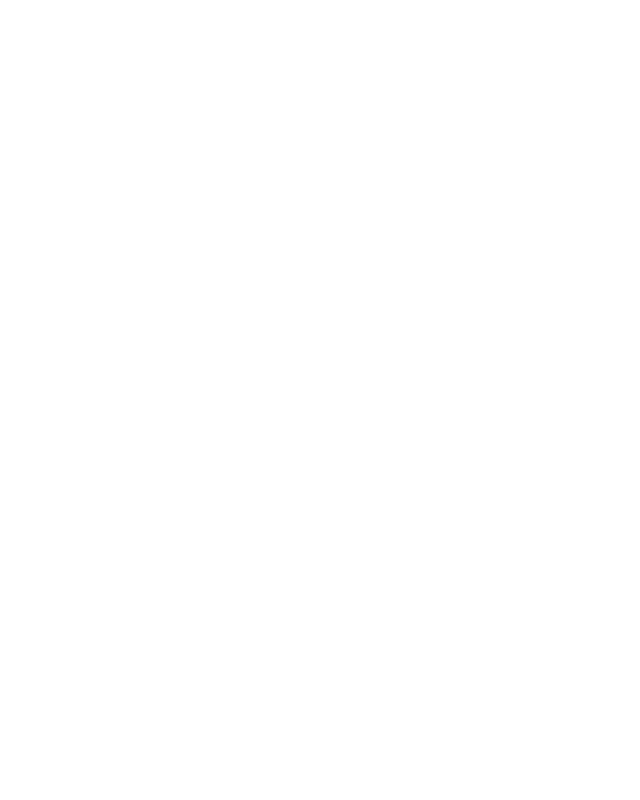
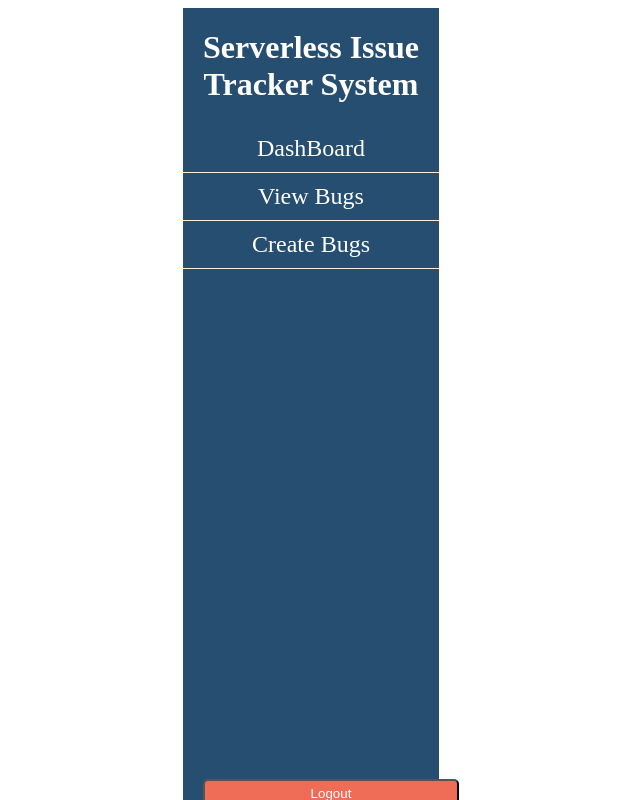
Before and after one commit to silam/ServerlessIssueTrackingSystem, a React (Create React App) app: page / in a window 1280 px wide. Both pictures are taken after typing "Sample", "Sample" into the empty fields and a click on the button "Login". Shown: the whole page, without its empty margins (81-721 px from the left). Built offline with nearby package versions, Linux system fonts and the light colour scheme.

Commit message:
sidebar creation

```diff
--- a/package.json
+++ b/package.json
@@ -10,6 +10,7 @@
     "react": "^17.0.2",
     "react-dom": "^17.0.2",
     "react-redux": "^7.2.6",
+    "react-router-dom": "^6.2.1",
     "react-scripts": "^4.0.3",
     "web-vitals": "^1.1.2",
     "yarn": "^1.22.17"
--- a/src/App.js
+++ b/src/App.js
@@ -1,18 +1,28 @@
+/* eslint-disable no-unused-vars */
 import './App.css';
 import { useSelector } from 'react-redux';
 import Login from './Views/Login/login';
+import {BrowserRouter as Router} from "react-router-dom";
+import Sidebar from "./Views/sidebar/sidebar";
+
 
 function App() {
 
   const {auth} = useSelector(state => state )
   return (
-    <>
+    <Router>
 
-    {!auth.LoggedIn ? <Login/>: <></>}
+    {!auth.LoggedIn ? <Login/>: <>
+      <Sidebar />
+    </>
 
-     </>
+    }
 
 
+
+
+
+    </Router>
   );
 }
 
--- /dev/null
+++ b/src/Views/sidebar/sidebar.css
@@ -0,0 +1,39 @@
+.sidebar {
+    position: fixed;
+    grid-column: 1;
+    width: 20%;
+    height: 100vh;
+    background-color: var(--prim-color);
+    text-align: center;
+}
+
+.sidebar li:hover {
+    transition: all 0.3s;
+    background-color: #f17705;
+}
+.sidebar li{
+    padding: 10px;
+    font-size: 1.5rem;
+    border-bottom: 1px groove #ffebd3;
+}
+
+.sidebar ul{
+    list-style: none;
+    padding: 0px;
+}
+
+.sidebar .nav-link {
+    text-decoration: none;
+    color: white;
+}
+
+.sidebar .logout {
+    position: absolute;
+    bottom: 0;
+    left: 0;
+    width: 100%;
+}
+
+.sidebar .brand {
+    font-size: 2.2rem;
+}
--- /dev/null
+++ b/src/Views/sidebar/sidebar.jsx
@@ -0,0 +1,38 @@
+/* eslint-disable import/no-anonymous-default-export */
+import React  from "react";
+import {Link} from "react-router-dom";
+import { useDispatch, useSelector } from "react-redux";
+import {signOut} from '../../Controllers/Redux/authSlice';
+import './sidebar.css';
+
+export default ()=> {
+    const dispatch = useDispatch();
+
+    const {auth} = useSelector(state => state);
+
+    function SignOut() {
+        dispatch(signOut);
+    }
+    return (
+        <div className="sidebar">
+            <Link className="nav-link" to="/" ><h1 className="nav-link">Serverless Issue Tracker System</h1></Link>
+
+            <ul>
+                <li>
+                    <Link to="/dashBoard" className="nav-link">DashBoard</Link>
+                </li>
+
+                <li>
+                    <Link to="/viewBugs" className="nav-link">View Bugs</Link>
+                </li>
+
+                <li>
+                    {auth.admin && <Link to="/createBugs" className="nav-link">Create Bugs</Link>}
+
+                </li>
+            </ul>
+
+            <button className="nav-link logout" onClick={SignOut}>Logout</button>
+        </div>
+    );
+}
```
Also changed, not shown: 1 other file (tests, documents, lock files or other folders).
